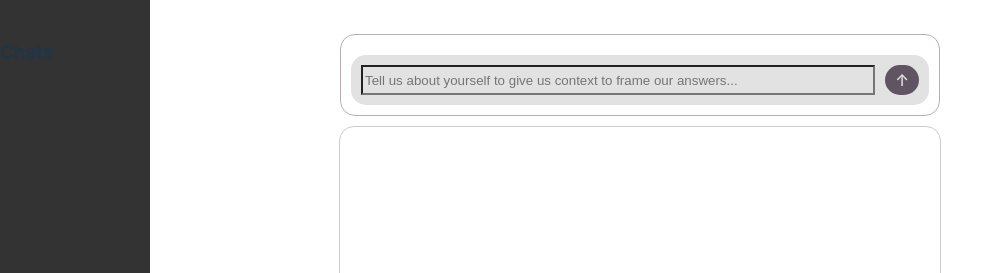
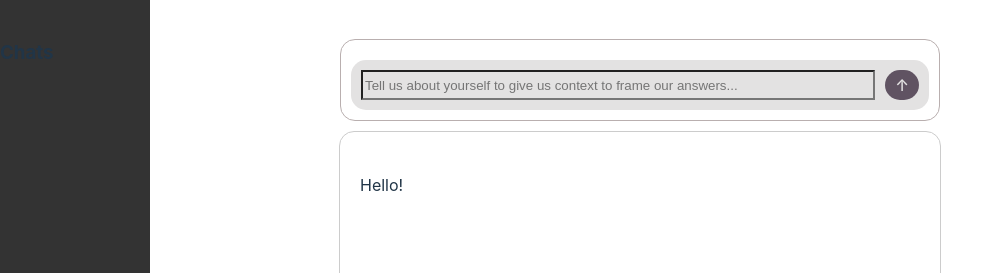
Before and after one commit to KevinColemanInc/rxplain-ai, a React (Vite) app in the folder my-react-app/: page / in a window 1280 px wide. Shown: the top 273 px of the page, without its empty margins (0-1003 px from the left). Built offline with nearby package versions, Linux system fonts and the light colour scheme.

Commit message:
this works

```diff
--- a/my-react-app/src/App.css
+++ b/my-react-app/src/App.css
@@ -4,5 +4,7 @@
 @tailwind utilities;
 
 .chat-area {
+    display: flex;
+    flex-direction: row;
     height: 80vh;
 }
--- a/my-react-app/src/Chat.jsx
+++ b/my-react-app/src/Chat.jsx
@@ -2,8 +2,8 @@ import { useState, useEffect } from "react";
 import "./Chat.css";
 import ResponseBox from "./ResponseBox.jsx";
 
-function Chat({ onPhraseClick }) {
-  const [messages, setMessages] = useState([]);
+function Chat({ onPhraseClick, prompt }) {
+  const [messages, setMessages] = useState([{ text: prompt, role: "me" }]);
   const [input, setInput] = useState("");
   const [forceUpdate, setForceUpdate] = useState(false); // Dummy state for force update
 
--- a/my-react-app/src/ChatArea.jsx
+++ b/my-react-app/src/ChatArea.jsx
@@ -10,7 +10,7 @@ function ChatArea() {
     console.log("onPhraseClick", url);
     setChatWindows((prev) => [
       ...prev,
-      <Chat onPhraseClick={onPhraseClick} prompt={url} />,
+      <Chat onPhraseClick={onPhraseClick} prompt={"Tell me about " + url} />,
     ]);
   }
 
```
Also changed, not shown: 1 other file (tests, documents, lock files or other folders).
